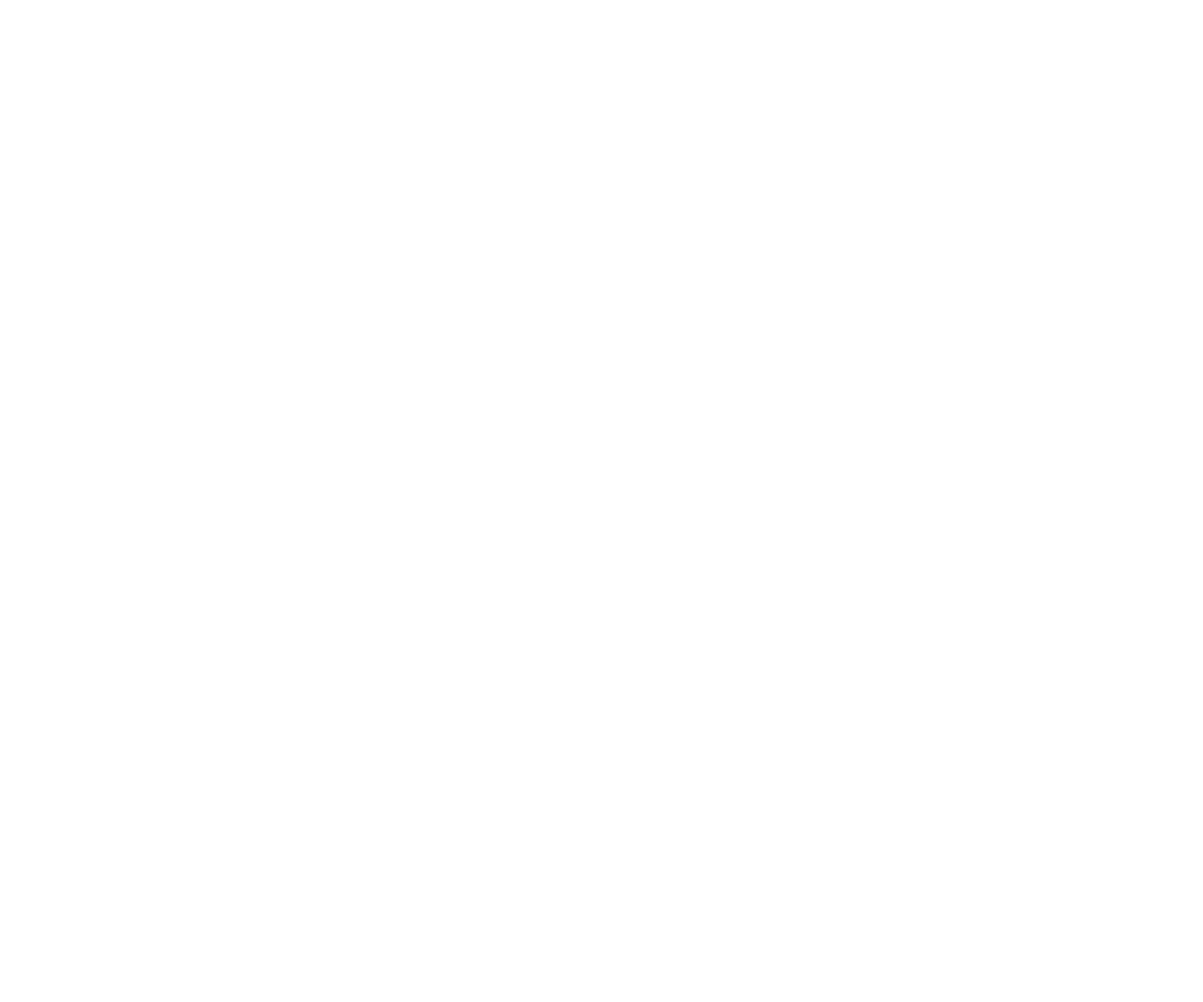
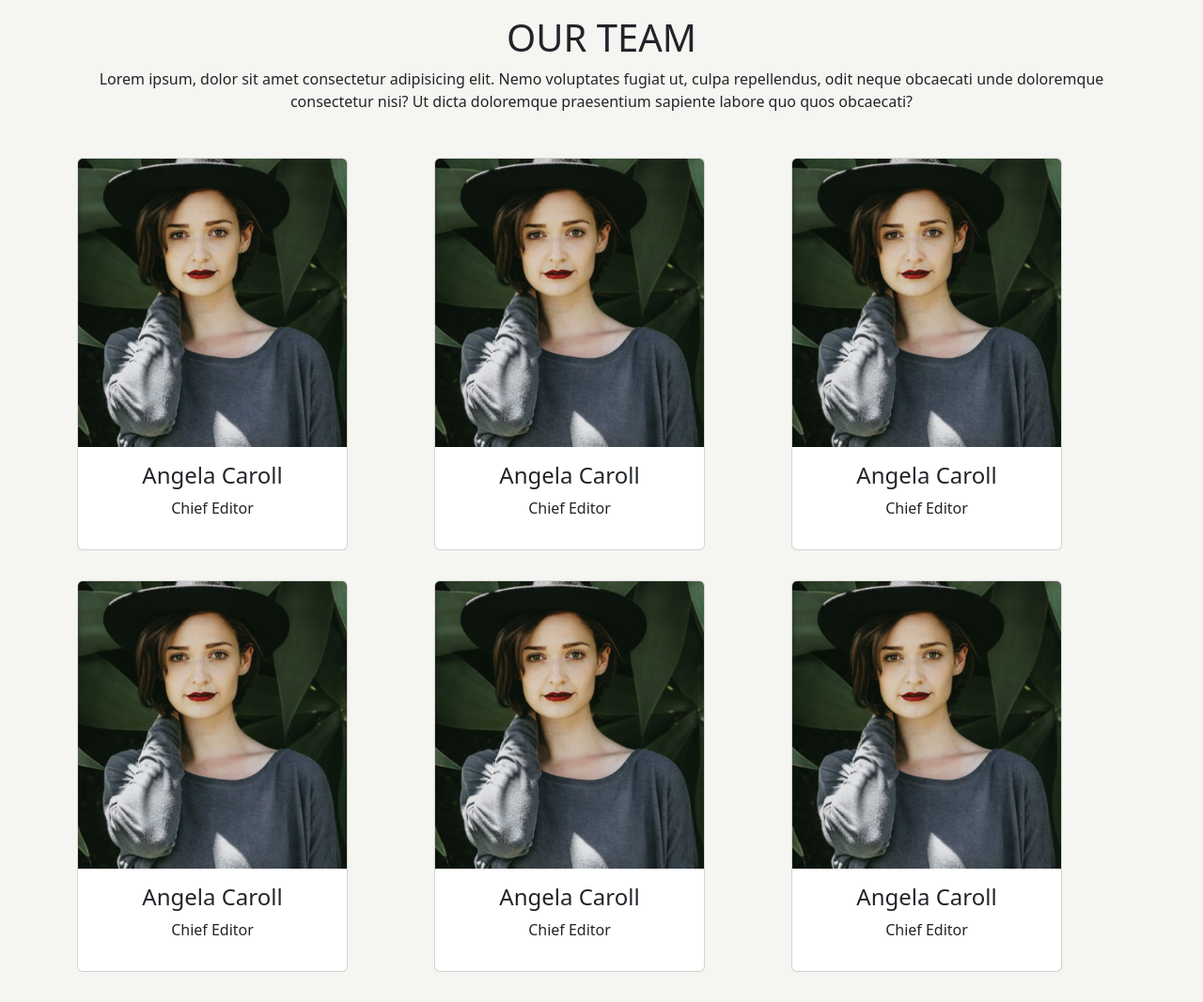
Before and after one commit to GLCVLL/js-our-team, a plain HTML site: page index.html in a window 1280 px wide. Shown: the whole page at 94% size. Before the commit the page ends 800 px from the top, so only its background shows below. Drawn offline with nearby package versions, Linux system fonts and the light colour scheme.

Commit message:
added layout html and css

```diff
--- a/css/style.css
+++ b/css/style.css
@@ -0,0 +1,10 @@
+body{
+    background-color: #f5f5f1;
+}
+
+
+
+.card img{
+    max-width: 100%;
+    height: auto;
+}
--- a/index.html
+++ b/index.html
@@ -14,6 +14,83 @@
     <title>Our Team</title>
 </head>
 <body>
-
+    <header>
+        <div class="container text-center my-3">
+            <h1 class="my-2">OUR TEAM</h1>
+            <p class="my-2">Lorem ipsum, dolor sit amet consectetur adipisicing elit. Nemo voluptates fugiat ut, culpa repellendus, odit neque obcaecati unde doloremque consectetur nisi? Ut dicta doloremque praesentium sapiente labore quo quos obcaecati?</p>
+        </div>
+    </header>
+    <main>
+        <div class="container">
+            <div class="row py-3">
+                <div class="col col-4 py-3">
+                    <div class="card" style="width: 18rem;">
+                        <img src="img/angela-caroll-chief-editor.jpg" class="card-img-top" alt="angela caroll">
+                        <div class="card-body">
+                            <div class="card-text text-center">
+                                <h4>Angela Caroll</h4>
+                                <p>Chief Editor</p>
+                            </div>
+                        </div>
+                    </div>
+                </div>
+                <div class="col col-4 py-3">
+                    <div class="card" style="width: 18rem;">
+                        <img src="img/angela-caroll-chief-editor.jpg" class="card-img-top" alt="angela caroll">
+                        <div class="card-body">
+                            <div class="card-text text-center">
+                                <h4>Angela Caroll</h4>
+                                <p>Chief Editor</p>
+                            </div>
+                        </div>
+                    </div>
+                </div>
+                <div class="col col-4 py-3">
+                    <div class="card" style="width: 18rem;">
+                        <img src="img/angela-caroll-chief-editor.jpg" class="card-img-top" alt="angela caroll">
+                        <div class="card-body">
+                            <div class="card-text text-center">
+                                <h4>Angela Caroll</h4>
+                                <p>Chief Editor</p>
+                            </div>
+                        </div>
+                    </div>
+                </div>
+                <div class="col col-4 py-3">
+                    <div class="card" style="width: 18rem;">
+                        <img src="img/angela-caroll-chief-editor.jpg" class="card-img-top" alt="angela caroll">
+                        <div class="card-body">
+                            <div class="card-text text-center">
+                                <h4>Angela Caroll</h4>
+                                <p>Chief Editor</p>
+                            </div>
+                        </div>
+                    </div>
+                </div>
+                <div class="col col-4 py-3">
+                    <div class="card" style="width: 18rem;">
+                        <img src="img/angela-caroll-chief-editor.jpg" class="card-img-top" alt="angela caroll">
+                        <div class="card-body">
+                            <div class="card-text text-center">
+                                <h4>Angela Caroll</h4>
+                                <p>Chief Editor</p>
+                            </div>
+                        </div>
+                    </div>
+                </div>
+                <div class="col col-4 py-3">
+                    <div class="card" style="width: 18rem;">
+                        <img src="img/angela-caroll-chief-editor.jpg" class="card-img-top" alt="angela caroll">
+                        <div class="card-body">
+                            <div class="card-text text-center">
+                                <h4>Angela Caroll</h4>
+                                <p>Chief Editor</p>
+                            </div>
+                        </div>
+                    </div>
+                </div>
+            </div>
+        </div>
+    </main>
 </body>
 </html>
```
